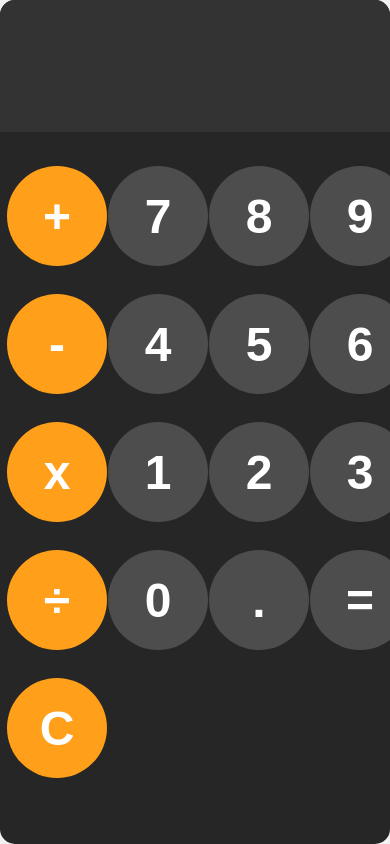
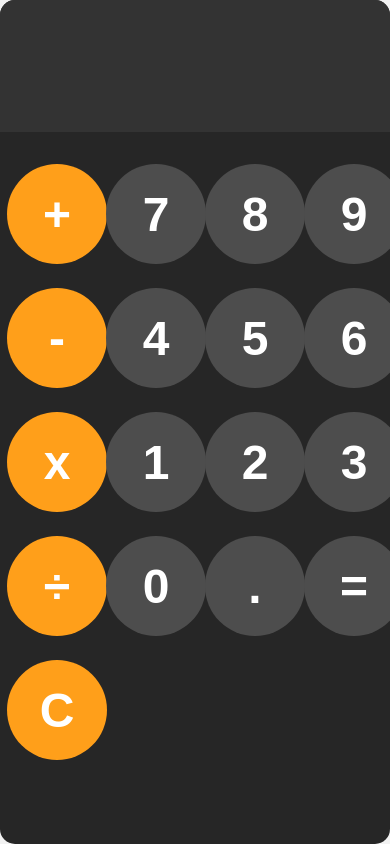
Before and after one commit to samotusaheed59-gif/Calculator, a plain HTML site: page index.html in a window 390 px wide. Drawn offline with Linux system fonts and the light colour scheme.

Commit message:
Update index.html

```diff
--- a/index.html
+++ b/index.html
@@ -39,8 +39,10 @@
         width:415px;
     overflow: hidden;
     height: 100vh;
-    margin-bottom: 40px;
-    margin-top: 40px;
+    margin-bottom: 50px;
+    margin-top: 50px;
+    padding-top:-20px;
+    padding-bottom:-20px;
 
     }
 
@@ -57,7 +59,7 @@
           cursor: pointer;
           gap:10px;
           justify-content: space-evenly;
-          margin: 9px;
+          margin: 7px;
           margin-left:-18px;
          padding: 10px;
 
```
